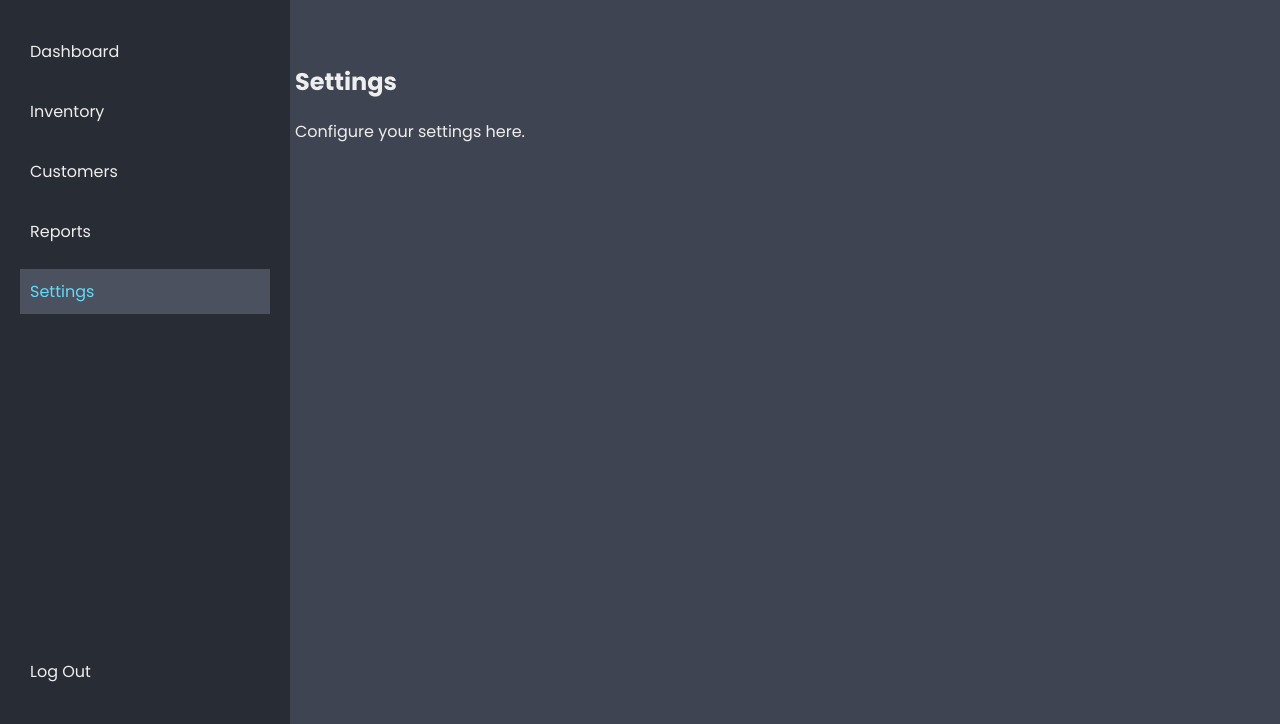
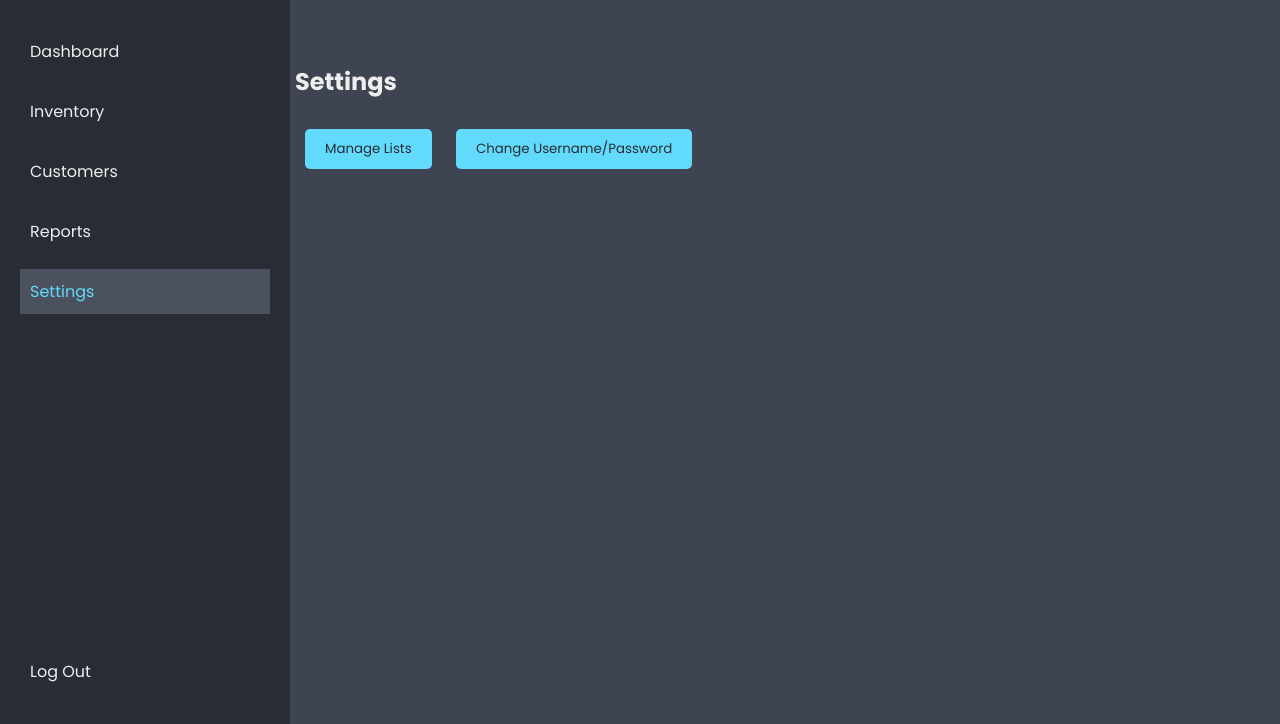
Before and after one commit to yadud1001/stock-wise-project, a plain HTML site: page Views/dashboard.html in a window 1280 px wide. Both pictures are taken after a click on the link "Settings". Shown: the part 76-800 px from the top of the page. Drawn offline with Linux system fonts and the light colour scheme.

Commit message:
added buttons on the settings section

```diff
--- a/Public/dashboard.css
+++ b/Public/dashboard.css
@@ -130,3 +130,18 @@ main.main-container > section.active {
 .update-button:hover {
     background-color: #52b7cd;
 }
+
+.settings-button {
+    background-color: #61dafb;
+    color: #282c34;
+    padding: 10px 20px;
+    border: none;
+    border-radius: 5px;
+    margin: 10px;
+    cursor: pointer;
+    font-family: 'Poppins', sans-serif;
+}
+
+.settings-button:hover {
+    background-color: #52b7cd;
+}
--- a/Views/dashboard.html
+++ b/Views/dashboard.html
@@ -141,7 +141,10 @@
 
         <section id="settings">
             <div class="main-content">
-                <h1>Settings</h1> <p>Configure your settings here.</p>
+                <h1>Settings</h1>
+
+                <button class="settings-button">Manage Lists</button>
+                <button class="settings-button">Change Username/Password</button>
             </div>
         </section>
     </main>
```
